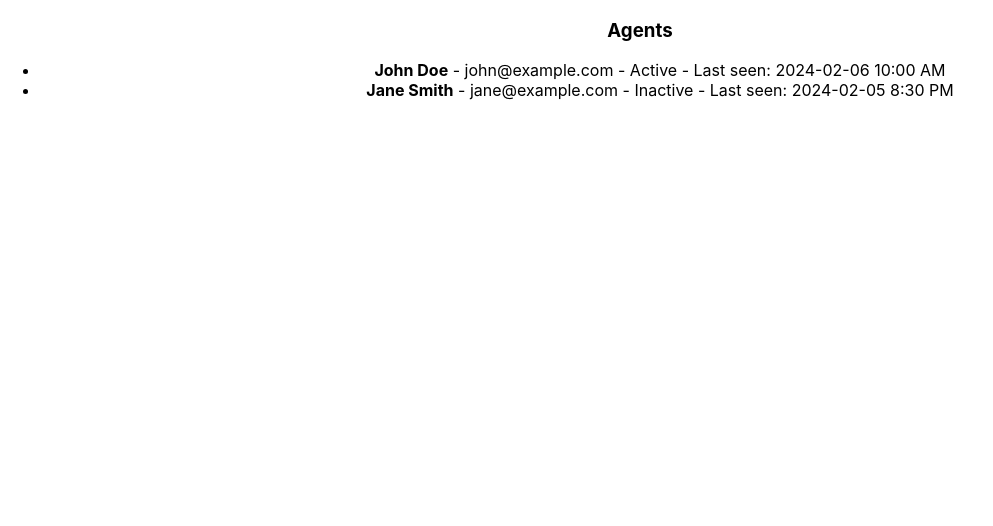
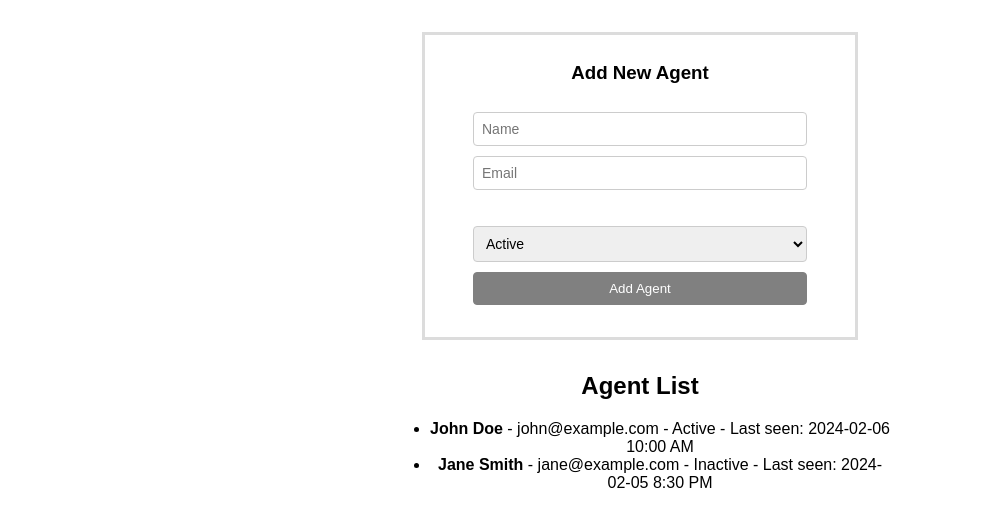
Before and after one commit to neffedych/Espresso-lab, a React (Create React App) app: page / in a window 1280 px wide. Shown: the top 526 px of the page, without its empty margins (0-993 px from the left). Built offline with nearby package versions, Linux system fonts and the light colour scheme.

Commit message:
Implemented Add Agent func

```diff
--- /dev/null
+++ b/src/components/AgentList.css
@@ -0,0 +1,53 @@
+.container {
+    max-width: 500px;
+    margin: auto;
+    font-family: Arial, sans-serif;
+  }
+
+  .form {
+    display: flex;
+    flex-direction: column;
+    gap: 10px;
+    border: solid 3px gainsboro;
+    padding: 0.5rem 3rem 2rem 3rem;
+    margin: 2rem;
+  }
+
+  .input {
+    padding: 8px;
+    font-size: 14px;
+    border: 1px solid #ccc;
+    border-radius: 4px;
+  }
+
+  .input-wrapper {
+    display: flex;
+    flex-direction: column;
+    align-items: flex-start;
+  }
+
+  .error {
+    border: 1px solid red;
+  }
+
+  .error-message {
+    font-size: 12px;
+    color: red;
+    height: 16px; /* Fixed height to prevent layout shift */
+  }
+
+  .button {
+    padding: 8px;
+    background-color: rgb(0, 222, 96);
+    color: white;
+    border: 1px solid grey;
+    cursor: pointer;
+    border-radius: 4px;
+  }
+
+
+
+  .button:disabled {
+    background-color: gray;
+    cursor: not-allowed;
+  }
--- a/src/components/AgentList.tsx
+++ b/src/components/AgentList.tsx
@@ -1,4 +1,6 @@
 import React, { useState } from "react";
+import "./AgentList.css"; // Import styles
+
 interface Agent {
   id: string;
   name: string;
@@ -6,15 +8,78 @@ interface Agent {
   status: "Active" | "Inactive";
   lastSeen: string;
 }
+
 const initialAgents: Agent[] = [
   { id: "1", name: "John Doe", email: "john@example.com", status: "Active", lastSeen: "2024-02-06 10:00 AM" },
   { id: "2", name: "Jane Smith", email: "jane@example.com", status: "Inactive", lastSeen: "2024-02-05 8:30 PM" },
 ];
+
 const AgentList: React.FC = () => {
   const [agents, setAgents] = useState<Agent[]>(initialAgents);
+  const [name, setName] = useState("");
+  const [email, setEmail] = useState("");
+  const [status, setStatus] = useState<"Active" | "Inactive">("Active");
+  const [emailError, setEmailError] = useState(false);
+
+  const validateEmail = (email: string) => {
+    const emailRegex = /^[^\s@]+@[^\s@]+\.[^\s@]+$/;
+    return emailRegex.test(email);
+  };
+
+  const handleEmailChange = (e: React.ChangeEvent<HTMLInputElement>) => {
+    const value = e.target.value;
+    setEmail(value);
+    setEmailError(!validateEmail(value) && value.length > 0);
+  };
+
+  const addAgent = () => {
+    if (!name || !email || emailError) return;
+
+    const newAgent: Agent = {
+      id: crypto.randomUUID(),
+      name,
+      email,
+      status,
+      lastSeen: new Date().toLocaleString(),
+    };
+
+    setAgents([...agents, newAgent]);
+    setName("");
+    setEmail("");
+    setStatus("Active");
+  };
+
   return (
-    <div>
-      <h3>Agents</h3>
+    <div className="container">
+
+
+      <div className="form">
+        <h3>Add New Agent</h3>
+        <input
+          type="text"
+          placeholder="Name"
+          value={name}
+          onChange={(e) => setName(e.target.value)}
+          className="input"
+        />
+         <input
+            type="email"
+            placeholder="Email"
+            value={email}
+            onChange={handleEmailChange}
+            className={`input ${emailError ? "error" : ""}`}
+          />
+          <div className="error-message">{emailError ? "Invalid email format" : "\u00A0"}</div>
+
+        <select value={status} onChange={(e) => setStatus(e.target.value as "Active" | "Inactive")} className="input">
+          <option value="Active">Active</option>
+          <option value="Inactive">Inactive</option>
+        </select>
+        <button onClick={addAgent} disabled={!name || !email || emailError} className="button">
+          Add Agent
+        </button>
+      </div>
+      <h2>Agent List</h2>
       {agents.length === 0 ? (
         <p>No agents found.</p>
       ) : (
@@ -29,4 +94,5 @@ const AgentList: React.FC = () => {
     </div>
   );
 };
+
 export default AgentList;
```
